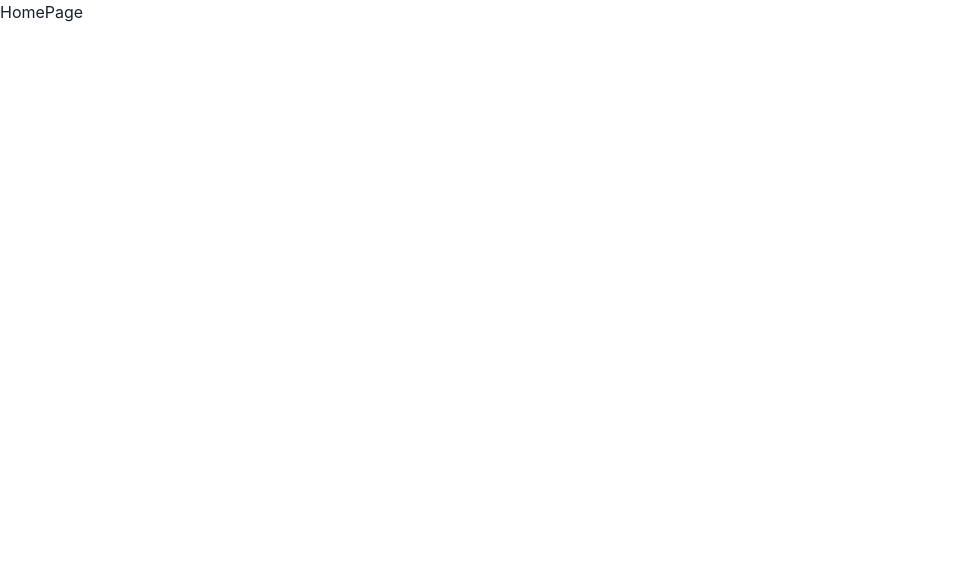
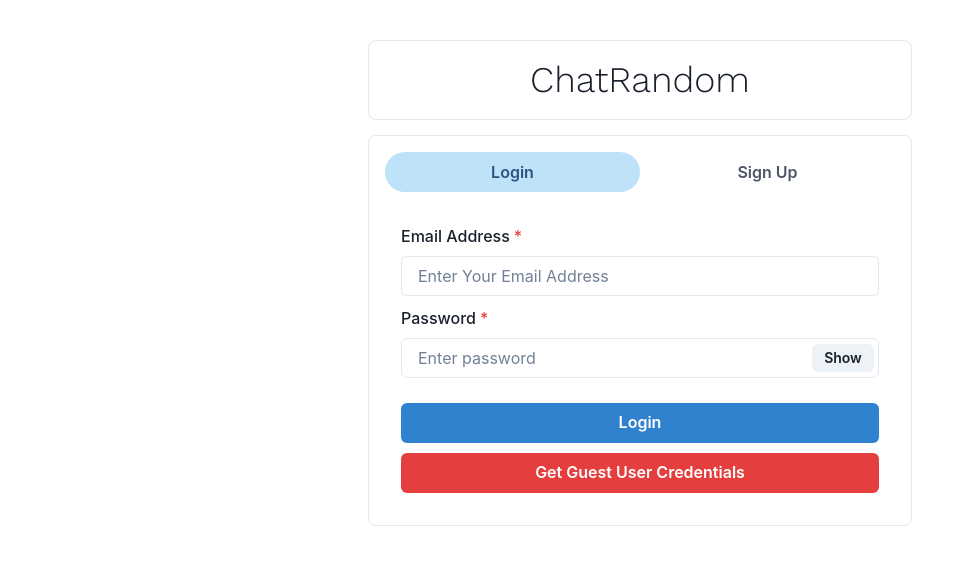
Before and after one commit to SagarM21/BasicChatApp, a React (Create React App) app in the folder frontend/: page / in a window 1280 px wide. Shown: the top 564 px of the page, without its empty margins (0-974 px from the left). Built offline with nearby package versions, Linux system fonts and the light colour scheme.

Commit message:
login signup pages created

```diff
--- a/frontend/src/App.css
+++ b/frontend/src/App.css
@@ -1,38 +1,22 @@
+@import url("https://fonts.googleapis.com/css2?family=Work+Sans:wght@300&display=swap");
+
 .App {
-  text-align: center;
+	min-height: 100vh;
+	display: flex;
+	background-image: url("./background.jpg");
+	background-position: center;
+	background-size: cover;
 }
 
-.App-logo {
-  height: 40vmin;
-  pointer-events: none;
+::-webkit-scrollbar {
+	width: 0px;
 }
 
-@media (prefers-reduced-motion: no-preference) {
-  .App-logo {
-    animation: App-logo-spin infinite 20s linear;
-  }
+::-webkit-scrollbar-thumb {
+	background: rgba(136, 136, 136, 0.281);
 }
 
-.App-header {
-  background-color: #282c34;
-  min-height: 100vh;
-  display: flex;
-  flex-direction: column;
-  align-items: center;
-  justify-content: center;
-  font-size: calc(10px + 2vmin);
-  color: white;
+/* Handle on hover */
+::-webkit-scrollbar-thumb:hover {
+	background: #555;
 }
-
-.App-link {
-  color: #61dafb;
-}
-
-@keyframes App-logo-spin {
-  from {
-    transform: rotate(0deg);
-  }
-  to {
-    transform: rotate(360deg);
-  }
-}
--- /dev/null
+++ b/frontend/src/components/Authentication/Login.js
@@ -0,0 +1,65 @@
+import { Button } from "@chakra-ui/button";
+import { FormControl, FormLabel } from "@chakra-ui/form-control";
+import { Input, InputGroup, InputRightElement } from "@chakra-ui/input";
+import { VStack } from "@chakra-ui/layout";
+import { useState } from "react";
+
+const Login = () => {
+	const [email, setEmail] = useState();
+	const [show, setShow] = useState(false);
+	const [password, setPassword] = useState();
+	const [loading, setLoading] = useState(false);
+	const handleClick = () => setShow(!show);
+	const submitHandler = async () => {};
+	return (
+		<VStack spacing='10px'>
+			<FormControl id='email' isRequired>
+				<FormLabel>Email Address</FormLabel>
+				<Input
+					value={email}
+					type='email'
+					placeholder='Enter Your Email Address'
+					onChange={(e) => setEmail(e.target.value)}
+				/>
+			</FormControl>
+			<FormControl id='password' isRequired>
+				<FormLabel>Password</FormLabel>
+				<InputGroup size='md'>
+					<Input
+						value={password}
+						onChange={(e) => setPassword(e.target.value)}
+						type={show ? "text" : "password"}
+						placeholder='Enter password'
+					/>
+					<InputRightElement width='4.5rem'>
+						<Button h='1.75rem' size='sm' onClick={handleClick}>
+							{show ? "Hide" : "Show"}
+						</Button>
+					</InputRightElement>
+				</InputGroup>
+			</FormControl>
+			<Button
+				colorScheme='blue'
+				width='100%'
+				style={{ marginTop: 15 }}
+				onClick={submitHandler}
+				isLoading={loading}
+			>
+				Login
+			</Button>
+			<Button
+				variant='solid'
+				colorScheme='red'
+				width='100%'
+				onClick={() => {
+					setEmail("guest@example.com");
+					setPassword("123456");
+				}}
+			>
+				Get Guest User Credentials
+			</Button>
+		</VStack>
+	);
+};
+
+export default Login;
--- /dev/null
+++ b/frontend/src/components/Authentication/Signup.js
@@ -0,0 +1,94 @@
+import { Button } from "@chakra-ui/button";
+import { FormControl, FormLabel } from "@chakra-ui/form-control";
+import { Input, InputGroup, InputRightElement } from "@chakra-ui/input";
+import { VStack } from "@chakra-ui/layout";
+import { useState } from "react";
+
+const Signup = () => {
+	const [show, setShow] = useState(false);
+	const [name, setName] = useState();
+	const [email, setEmail] = useState();
+	const [confirmPassword, setConfirmPassword] = useState();
+	const [password, setPassword] = useState();
+	const [pic, setPic] = useState();
+	const [picLoading, setPicLoading] = useState(false);
+
+	const submitHandler = () => {};
+	return (
+		<VStack spacing='5px'>
+			<FormControl id='first-name' isRequired>
+				<FormLabel>Name</FormLabel>
+				<Input
+					placeholder='Enter Your Name'
+					onChange={(e) => setName(e.target.value)}
+				/>
+			</FormControl>
+			<FormControl id='email' isRequired>
+				<FormLabel>Email Address</FormLabel>
+				<Input
+					type='email'
+					placeholder='Enter Your Email Address'
+					onChange={(e) => setEmail(e.target.value)}
+				/>
+			</FormControl>
+			<FormControl id='password' isRequired>
+				<FormLabel>Password</FormLabel>
+				<InputGroup size='md'>
+					<Input
+						type={show ? "text" : "password"}
+						placeholder='Enter Password'
+						onChange={(e) => setPassword(e.target.value)}
+					/>
+					<InputRightElement width='4.5rem'>
+						<Button
+							h='1.75rem'
+							size='sm'
+							onClick={() => {
+								setShow(!show);
+							}}
+						>
+							{show ? "Hide" : "Show"}
+						</Button>
+					</InputRightElement>
+				</InputGroup>
+			</FormControl>
+
+			<FormControl id='password' isRequired>
+				<FormLabel>Confirm Password</FormLabel>
+				<InputGroup size='md'>
+					<Input
+						type={show ? "text" : "password"}
+						placeholder='Confirm password'
+						onChange={(e) => setConfirmPassword(e.target.value)}
+					/>
+					<InputRightElement width='4.5rem'>
+						<Button
+							h='1.75rem'
+							size='sm'
+							onClick={() => {
+								setShow(!show);
+							}}
+						>
+							{show ? "Hide" : "Show"}
+						</Button>
+					</InputRightElement>
+				</InputGroup>
+			</FormControl>
+
+			<FormControl id='pic'>
+				<FormLabel>Upload your Picture</FormLabel>
+				<Input type='file' p={1.5} accept='image/*' />
+			</FormControl>
+			<Button
+				colorScheme='blue'
+				width='100%'
+				style={{ marginTop: 15 }}
+				onClick={submitHandler}
+			>
+				Sign Up
+			</Button>
+		</VStack>
+	);
+};
+
+export default Signup;
--- a/frontend/src/pages/HomePage.js
+++ b/frontend/src/pages/HomePage.js
@@ -1,9 +1,53 @@
-import React from 'react'
+import {
+	Box,
+	Container,
+	Tab,
+	TabList,
+	TabPanel,
+	TabPanels,
+	Tabs,
+	Text,
+} from "@chakra-ui/react";
+import Login from "../components/Authentication/Login";
+import Signup from "../components/Authentication/Signup";
 
 const HomePage = () => {
-  return (
-    <div>HomePage</div>
-  )
-}
+	return (
+		<Container maxW='xl' centerContent>
+			<Box
+				d='flex'
+				justifyContent='center'
+				p={3}
+				bg='white'
+				w='100%'
+				m='40px 0 15px 0'
+				borderRadius='lg'
+				borderWidth='1px'
+			>
+				<Text fontSize='4xl' fontFamily='Work sans' textAlign={"center"}>
+					ChatRandom
+				</Text>
+			</Box>
+			<Box bg='white' w='100%' p={4} borderRadius='lg' borderWidth='1px'>
+				<Tabs isFitted variant='soft-rounded'>
+					<TabList mb='1em'>
+						<Tab>Login</Tab>
+						<Tab>Sign Up</Tab>
+					</TabList>
 
-export default HomePage
+					<TabPanels>
+						<TabPanel>
+							<Login />
+						</TabPanel>
+
+						<TabPanel>
+							<Signup />
+						</TabPanel>
+					</TabPanels>
+				</Tabs>
+			</Box>
+		</Container>
+	);
+};
+
+export default HomePage;
```
Also changed, not shown: frontend/src/background.jpg (added).
